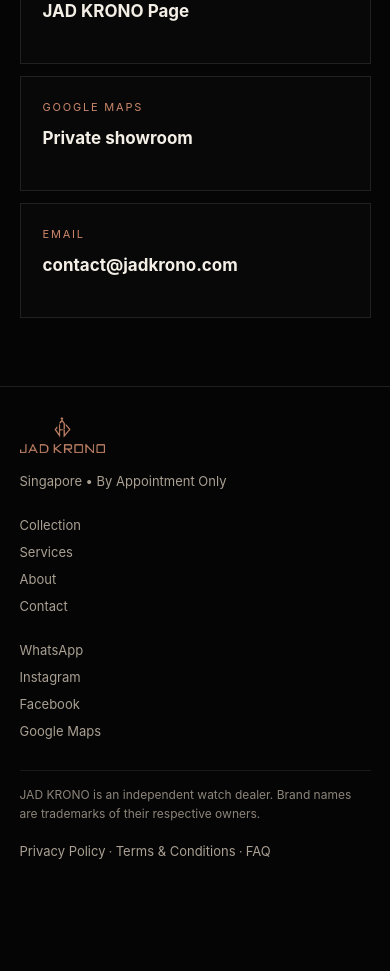
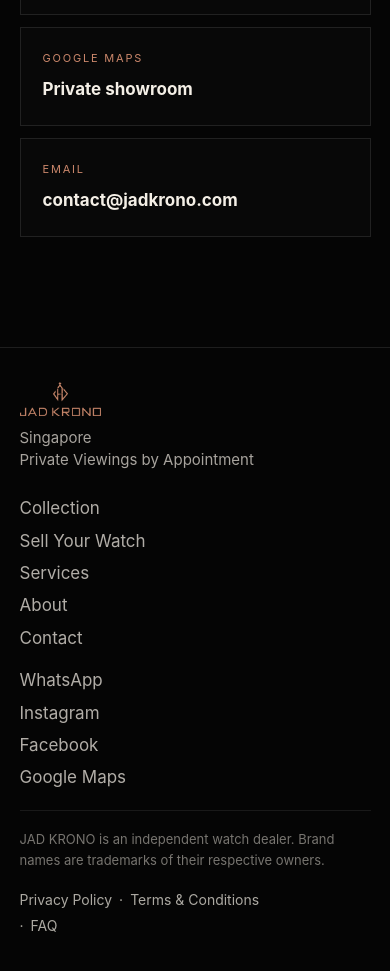
Before and after one commit to dqhxxx-afk/jad-krono, a Next.js app: page / in a window 390 px wide. Shown: the part 5720-6691 px from the top of the page. Before the commit the page ends 6614 px from the top, so only its background shows below. Built offline with nearby package versions, Linux system fonts and the light colour scheme; no server answers; the database is empty.

Commit message:
Add files via upload

```diff
--- a/app/globals.css
+++ b/app/globals.css
@@ -1879,3 +1879,207 @@ body:has(.mobile-menu) .wa-float {
     padding-top: 20px !important;
   }
 }
+
+
+/* JAD KRONO V2.1 Mobile Footer/Menu Fix
+   Direct component rewrite + targeted mobile layout.
+   Desktop is intentionally left mostly unchanged. */
+
+.jk-footer-compact {
+  align-items: start;
+}
+
+.footer-brand img {
+  display: block;
+}
+
+.footer-location,
+.footer-appointment {
+  color: var(--muted);
+}
+
+.footer-nav,
+.footer-social {
+  display: flex;
+  flex-direction: column;
+  gap: 10px;
+}
+
+.footer-nav a,
+.footer-social a {
+  color: var(--muted);
+  text-decoration: none;
+}
+
+.footer-nav a:hover,
+.footer-social a:hover,
+.footer-legal a:hover {
+  color: var(--ivory);
+}
+
+.footer-disclaimer {
+  grid-column: 1 / -1;
+}
+
+.footer-legal {
+  grid-column: 1 / -1;
+  display: flex;
+  flex-wrap: wrap;
+  gap: 8px;
+  align-items: center;
+}
+
+.footer-legal span {
+  color: var(--muted);
+}
+
+/* MOBILE ONLY: this is the actual fix for the screenshot */
+@media (max-width: 720px) {
+  .jk-footer-compact.site-footer {
+    display: grid !important;
+    grid-template-columns: 1fr !important;
+    gap: 18px !important;
+    padding: 34px 5% 92px !important;
+    min-height: auto !important;
+  }
+
+  .footer-brand {
+    padding: 0 !important;
+    margin: 0 !important;
+  }
+
+  .footer-brand img {
+    height: 34px !important;
+    width: auto !important;
+    margin: 0 0 12px 0 !important;
+  }
+
+  .footer-location {
+    font-size: 15px !important;
+    line-height: 1.35 !important;
+    margin: 0 0 2px 0 !important;
+    color: rgba(244,239,230,.68) !important;
+  }
+
+  .footer-appointment {
+    font-size: 15px !important;
+    line-height: 1.35 !important;
+    margin: 0 !important;
+    color: rgba(244,239,230,.68) !important;
+  }
+
+  .footer-nav {
+    display: grid !important;
+    grid-template-columns: 1fr 1fr !important;
+    column-gap: 18px !important;
+    row-gap: 12px !important;
+    padding: 10px 0 0 0 !important;
+    margin: 0 !important;
+  }
+
+  .footer-nav a {
+    font-size: 17px !important;
+    line-height: 1.2 !important;
+    margin: 0 !important;
+    color: rgba(244,239,230,.72) !important;
+  }
+
+  .footer-social {
+    display: grid !important;
+    grid-template-columns: 1fr 1fr !important;
+    column-gap: 18px !important;
+    row-gap: 12px !important;
+    padding: 4px 0 0 0 !important;
+    margin: 0 !important;
+  }
+
+  .footer-social a {
+    font-size: 17px !important;
+    line-height: 1.2 !important;
+    margin: 0 !important;
+    color: rgba(244,239,230,.72) !important;
+  }
+
+  .footer-disclaimer {
+    border-top: 1px solid var(--line) !important;
+    padding-top: 18px !important;
+    margin: 4px 0 0 0 !important;
+    font-size: 13px !important;
+    line-height: 1.65 !important;
+    color: rgba(244,239,230,.58) !important;
+    max-width: 100% !important;
+  }
+
+  .footer-legal {
+    display: flex !important;
+    gap: 7px !important;
+    align-items: center !important;
+    padding: 0 !important;
+    margin: 0 !important;
+    font-size: 14px !important;
+    line-height: 1.4 !important;
+  }
+
+  .footer-legal a,
+  .footer-legal span {
+    font-size: 14px !important;
+    color: rgba(244,239,230,.70) !important;
+    margin: 0 !important;
+  }
+
+  /* Floating WhatsApp no longer sits on top of legal links like a golden potato */
+  .floating-whatsapp,
+  .whatsapp-float,
+  .whatsapp-button,
+  a[href*="wa.me"].floating {
+    right: 18px !important;
+    bottom: 82px !important;
+    transform: scale(.94) !important;
+  }
+
+  /* Contact page card seen above footer: reduce giant empty space */
+  .contact-panel,
+  .contact-card,
+  .contact-grid {
+    margin-bottom: 42px !important;
+  }
+
+  .contact-panel a,
+  .contact-card,
+  .contact-grid > * {
+    min-height: auto !important;
+  }
+
+  /* Mobile menu: tighter, wider, no awkward empty right side */
+  .mobile-menu {
+    padding: 20px 5% 34px !important;
+  }
+
+  .mobile-menu-nav {
+    gap: 18px !important;
+  }
+
+  .mobile-menu-nav a {
+    font-size: clamp(30px, 9vw, 42px) !important;
+    line-height: 1.05 !important;
+  }
+
+  .mobile-menu .footer-social,
+  .mobile-menu-social {
+    display: grid !important;
+    grid-template-columns: 1fr 1fr !important;
+    gap: 12px 18px !important;
+  }
+}
+
+/* Extra-small iPhone */
+@media (max-width: 390px) {
+  .footer-nav,
+  .footer-social {
+    grid-template-columns: 1fr !important;
+  }
+
+  .footer-legal {
+    max-width: 250px !important;
+  }
+}
--- a/components/Footer.js
+++ b/components/Footer.js
@@ -1,28 +1,56 @@
+"use client";
+
 import { site } from "../data/site";
 
 export default function Footer({ t }) {
+  const primaryLinks = [
+    ["Collection", "/collection"],
+    ["Sell Your Watch", "/sell-your-watch"],
+    ["Services", "/services"],
+    ["About", "/about"],
+    ["Contact", "/contact"]
+  ];
+
+  const socialLinks = [
+    ["WhatsApp", site.whatsapp],
+    ["Instagram", site.instagram],
+    ["Facebook", site.facebook],
+    ["Google Maps", site.maps]
+  ];
+
   return (
-    <footer className="site-footer">
-      <div>
-        <img src="/assets/jad-krono-logo.png" alt="JAD KRONO" />
-        <p>{t.footer.line}</p>
+    <footer className="site-footer jk-footer-compact">
+      <div className="footer-brand">
+        <a href="/" aria-label="JAD KRONO Home">
+          <img src="/assets/jad-krono-logo.png" alt="JAD KRONO" />
+        </a>
+        <p className="footer-location">Singapore</p>
+        <p className="footer-appointment">Private Viewings by Appointment</p>
       </div>
 
-      <div>
-        <a href="/collection">Collection</a>
-        <a href="/services">Services</a>
-        <a href="/about">About</a>
-        <a href="/contact">Contact</a>
-      </div>
+      <nav className="footer-nav" aria-label="Footer navigation">
+        {primaryLinks.map(([label, href]) => (
+          <a key={label} href={href}>{label}</a>
+        ))}
+      </nav>
 
-      <div>
-        <a href={site.whatsapp} target="_blank">WhatsApp</a>
-        <a href={site.instagram} target="_blank">Instagram</a>
-        <a href={site.facebook} target="_blank">Facebook</a>
-        <a href={site.googleMaps} target="_blank">Google Maps</a>
-      </div>
+      <nav className="footer-social" aria-label="Social links">
+        {socialLinks.map(([label, href]) => (
+          <a key={label} href={href} target="_blank" rel="noreferrer">{label}</a>
+        ))}
+      </nav>
 
-      <p className="disclaimer">{t.footer.disclaimer}</p><p className="legal-links"><a href="/privacy-policy">Privacy Policy</a> · <a href="/terms-conditions">Terms & Conditions</a> · <a href="/faq">FAQ</a></p>
+      <p className="disclaimer footer-disclaimer">
+        {t.footer.disclaimer}
+      </p>
+
+      <p className="legal-links footer-legal">
+        <a href="/privacy-policy">Privacy Policy</a>
+        <span>·</span>
+        <a href="/terms-conditions">Terms & Conditions</a>
+        <span>·</span>
+        <a href="/faq">FAQ</a>
+      </p>
     </footer>
   );
 }
--- a/package.json
+++ b/package.json
@@ -12,6 +12,6 @@
     "@supabase/supabase-js": "latest"
   },
   "devDependencies": {},
-  "name": "jad-krono-v2-desktop-mobile-collector",
-  "version": "2.0.0"
+  "name": "jad-krono-v2-1-mobile-footer-fix",
+  "version": "2.1.0"
 }
```
Also changed, not shown: 1 other file (tests, documents, lock files or other folders).
